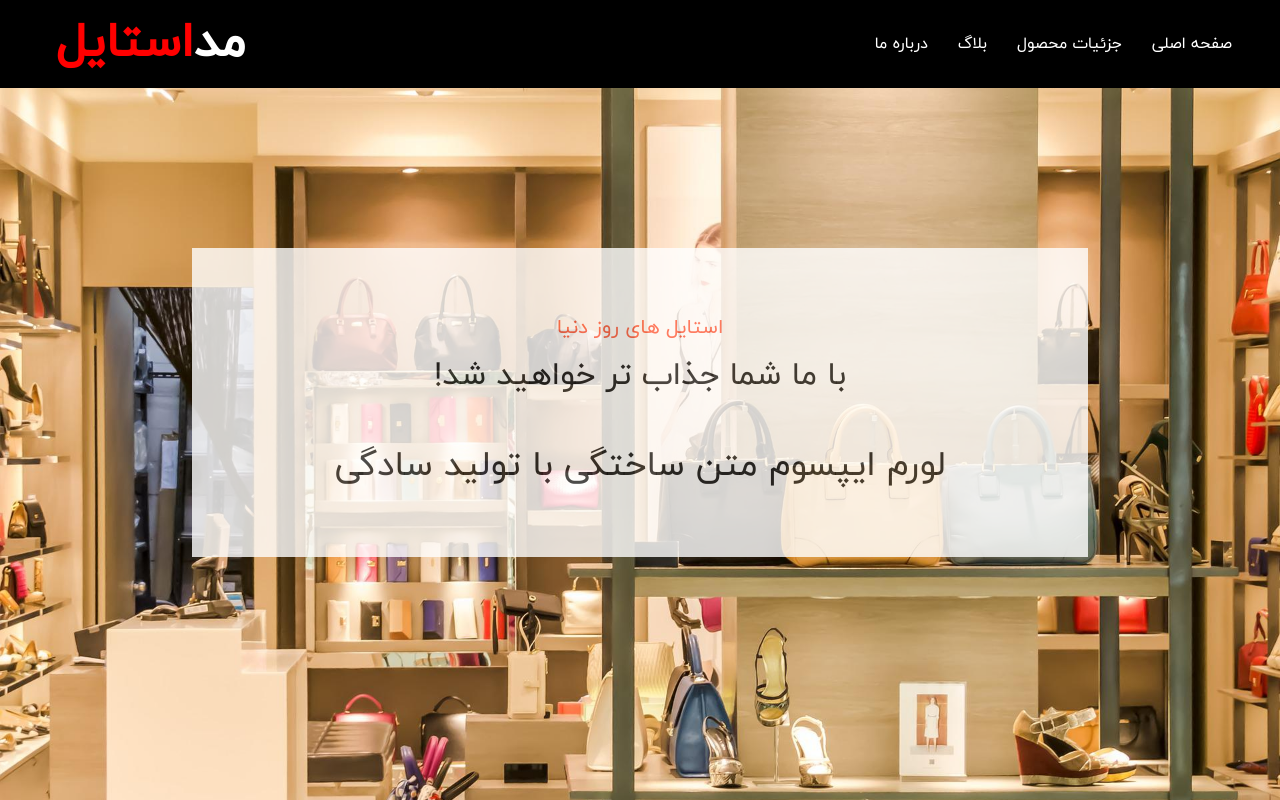
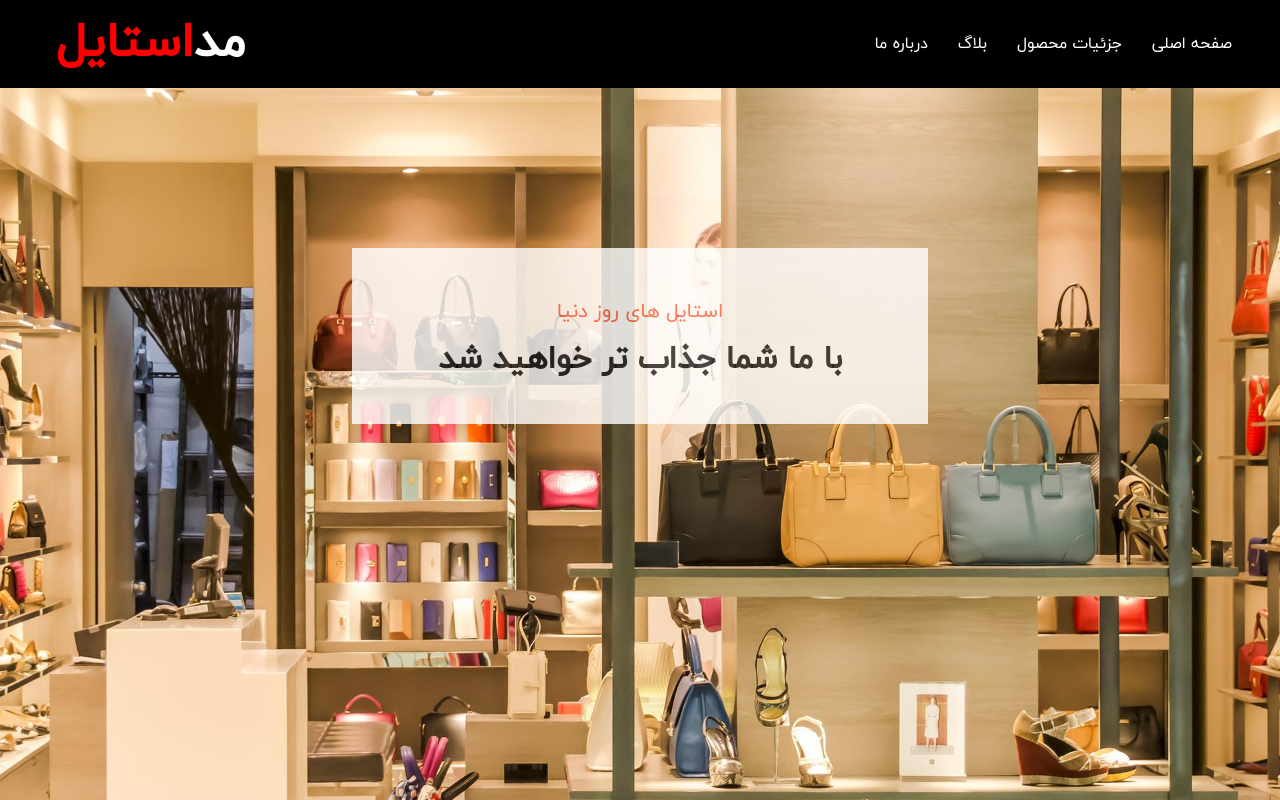
Before and after one commit to FMghaccount/FMghaccount.github.io, a React (Create React App) app: page / in a window 1280 px wide. Shown: the top 800 px of the page. Built offline with nearby package versions, Linux system fonts and the light colour scheme.

Commit message:
some visual change in hero section

```diff
--- a/package.json
+++ b/package.json
@@ -37,8 +37,5 @@
       "last 1 firefox version",
       "last 1 safari version"
     ]
-  },
-  "devDependencies": {
-    "gh-pages": "^5.0.0"
   }
 }
--- a/src/components/details/Details.js
+++ b/src/components/details/Details.js
@@ -22,7 +22,7 @@ const Details = () => {
             align="center"
             color={"black"}
             sx={{
-              fontWeight: 900, padding: 10, background: "white", opacity: "0.8", fontSize: { xs: '1.3rem', sm: '1.9rem', md: '2.2rem' }, marginTop: { xs: 18, md: 0 }
+              fontWeight: 900, padding: 5, background: "white", opacity: "0.8", fontSize: { xs: '1.3rem', sm: '1.9rem', md: '2.2rem' }, marginTop: { xs: 24, md: 0 }, lineHeight: 2
             }}
           >
             لورم ایپسوم متن ساختگی
--- a/src/components/hero/Hero.js
+++ b/src/components/hero/Hero.js
@@ -20,20 +20,20 @@ const Hero = () => {
       >
         <Box
           sx={{
-            width: { xs: "100%", sm: "95%" },
+            width: { xs: "100%", sm: "70%" },
             padding: { xs: 2, sm: 3, md: 20 },
           }}
         >
           <Box sx={{ background: "white", opacity: "0.8", marginTop: { xs: 18, md: 0 } }}>
-            <Typography variant="h6" color="tomato" align="center" pt={8} sx={{ fontWeight: 300, fontFamily: 'iranyekan', direction: 'rtl' }}>
+            <Typography variant="h6" color="tomato" align="center" pt={6} sx={{ fontWeight: 300, fontFamily: 'iranyekan', direction: 'rtl' }}>
               استایل های روز دنیا
             </Typography>
-            <Typography align="center" pb={5} pt={1} sx={{ fontWeight: 300, direction: 'rtl', fontSize: { xs: '1.1rem', sm: '1.7rem', md: '2rem' } }}>
-              با ما شما جذاب تر خواهید شد!
+            <Typography align="center" pb={5} pt={1} sx={{ fontWeight: 'bold', direction: 'rtl', fontSize: { xs: '1.1rem', sm: '1.7rem', md: '2rem' } }}>
+              با ما شما جذاب تر خواهید شد
             </Typography>
-            <Typography align="center" pb={8} sx={{ fontWeight: 300, direction: 'rtl', fontSize: { xs: '1.3rem', sm: '2rem', md: '2.2rem' } }}>
-              لورم ایپسوم متن ساختگی با تولید سادگی
-            </Typography>
+            {/* <Typography align="center" pb={8} sx={{ fontWeight: 300, direction: 'rtl', fontSize: { xs: '1.3rem', sm: '2rem', md: '2.2rem' } }}>
+              لورم ایپسوم متن ساختگی
+            </Typography> */}
             {/* <Typography variant="body1" align="center" pb={8}>
               we love to change your style lorme ipsum
             </Typography> */}
```
Also changed, not shown: 1 other file (tests, documents, lock files or other folders).
